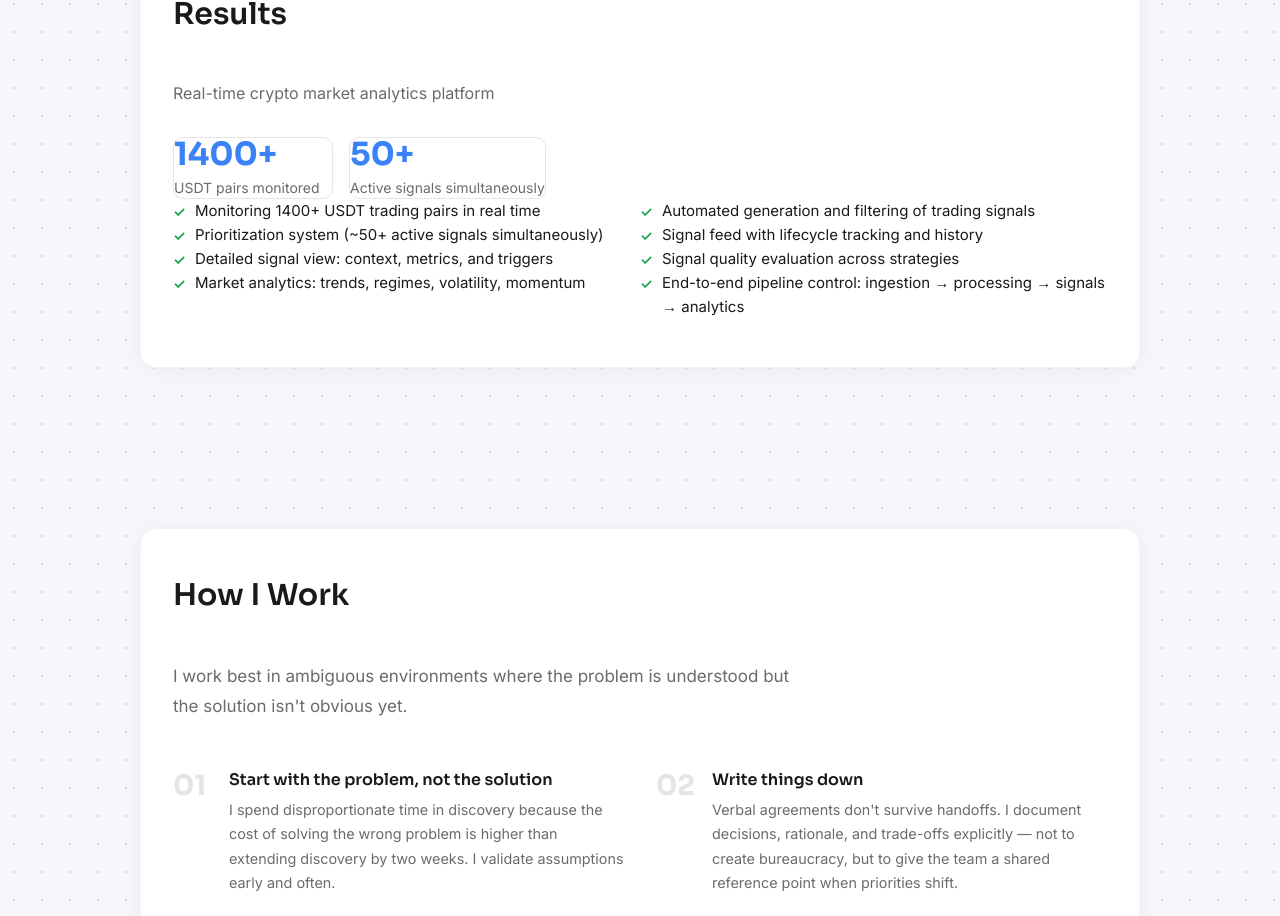
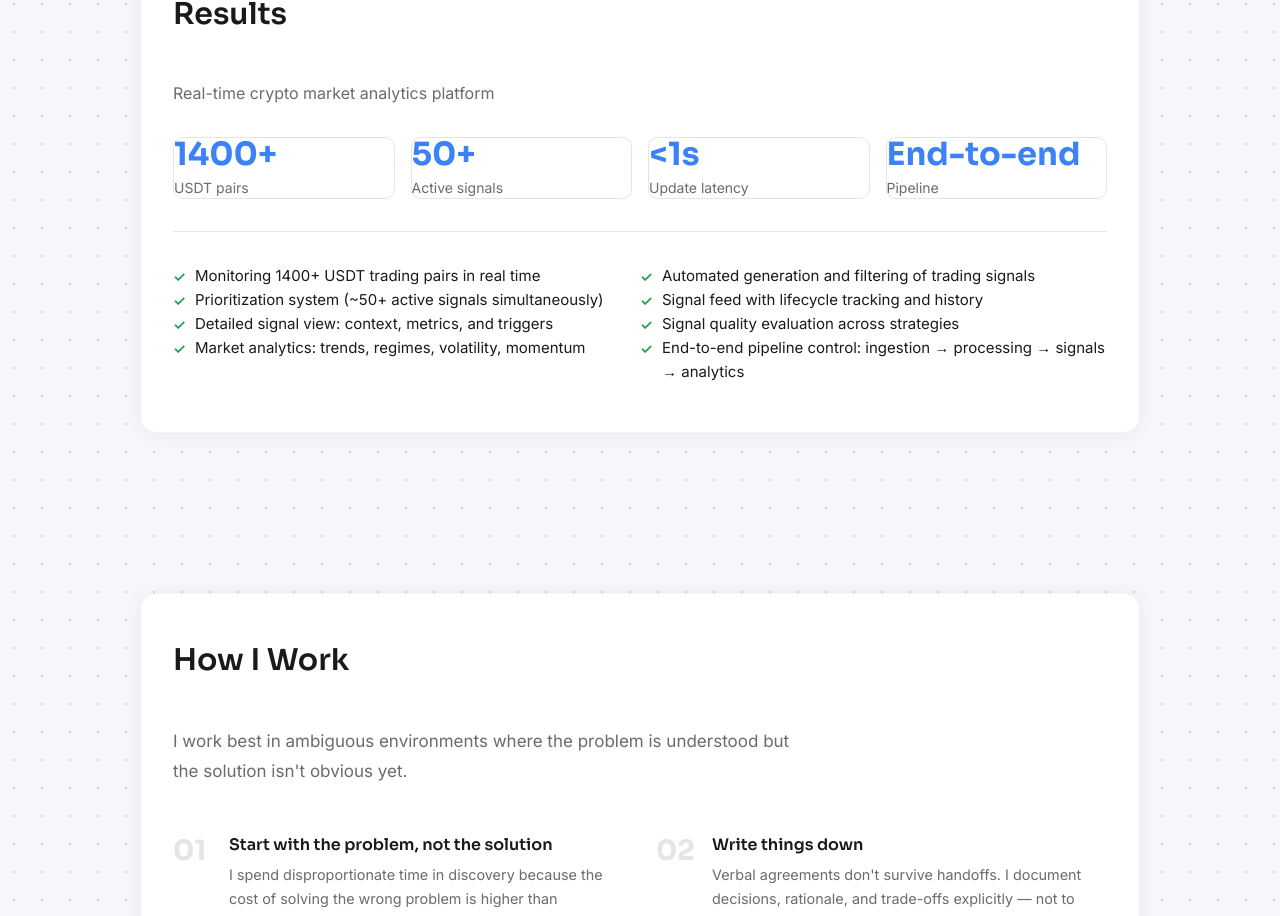
Before and after one commit to katerina-creator/portfolio, a React (Vite) app: page / in a window 1280 px wide. Shown: the part 9334-10250 px from the top of the page. Built offline with nearby package versions, Linux system fonts and the light colour scheme.

Commit message:
Добавить блок metrics

```diff
--- a/src/components/sections/Results.css
+++ b/src/components/sections/Results.css
@@ -6,10 +6,16 @@
 }
 
 .results__metrics {
-  display: flex;
+  display: grid;
+  grid-template-columns: repeat(4, 1fr);
   gap: var(--space-4);
-  margin-bottom: var(--space-10);
-  flex-wrap: wrap;
+  margin-bottom: 0;
+}
+
+.results__divider {
+  height: 1px;
+  background: var(--color-border);
+  margin: var(--space-8) 0;
 }
 
 .results__metric {
@@ -70,10 +76,9 @@
     grid-template-columns: 1fr;
   }
   .results__metrics {
-    flex-direction: column;
+    grid-template-columns: 1fr 1fr;
   }
 }
-
 
 @media (max-width: 720px) {
   .results__metrics {
--- a/src/components/sections/Results.tsx
+++ b/src/components/sections/Results.tsx
@@ -18,6 +18,8 @@ export default function Results() {
         ))}
       </div>
 
+      <div className="results__divider" />
+
       <ul className="results__list">
         {results.items.map((item, i) => (
           <li key={i} className="results__list-item">{item}</li>
--- a/src/locales/en.ts
+++ b/src/locales/en.ts
@@ -230,8 +230,10 @@ export const en = {
     sectionTitle: 'Results',
     subtitle: 'Real-time crypto market analytics platform',
     metrics: [
-      { value: '1400+', label: 'USDT pairs monitored' },
-      { value: '50+', label: 'Active signals simultaneously' },
+      { value: '1400+', label: 'USDT pairs' },
+      { value: '50+', label: 'Active signals' },
+      { value: '<1s', label: 'Update latency' },
+      { value: 'End-to-end', label: 'Pipeline' },
     ],
     items: [
       'Monitoring 1400+ USDT trading pairs in real time',
--- a/src/locales/ru.ts
+++ b/src/locales/ru.ts
@@ -220,8 +220,10 @@ export const ru = {
     sectionTitle: 'Результаты',
     subtitle: 'Платформа анализа крипторынка в реальном времени',
     metrics: [
-      { value: '1400+', label: 'торговых пар USDT' },
-      { value: '50+', label: 'активных сигналов одновременно' },
+      { value: '1400+', label: 'Торговых пар' },
+      { value: '50+', label: 'Активных сигналов' },
+      { value: '<1с', label: 'Задержка' },
+      { value: 'End-to-end', label: 'Pipeline' },
     ],
     items: [
       'Мониторинг 1400+ торговых пар к USDT в реальном времени',
```
